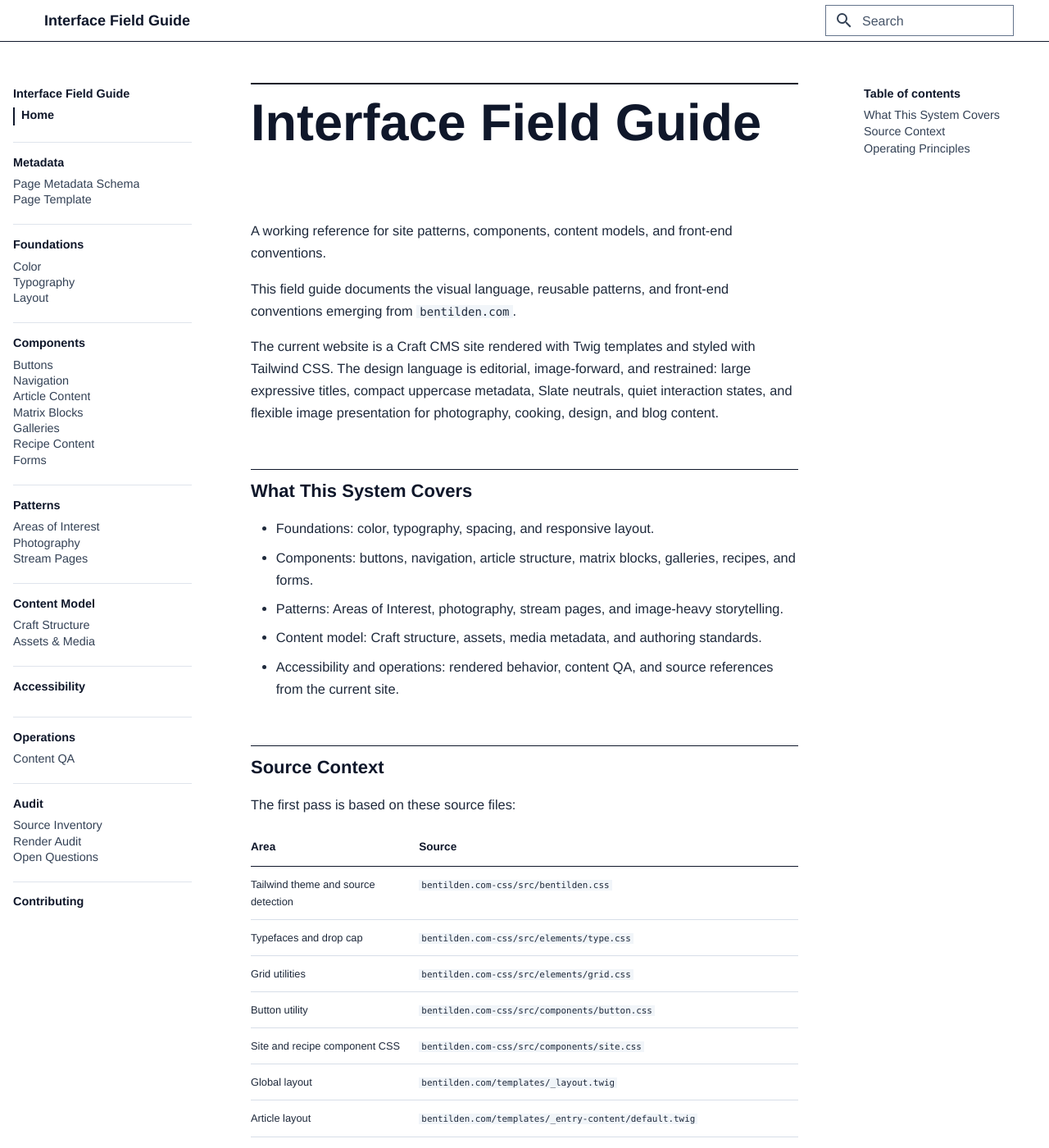
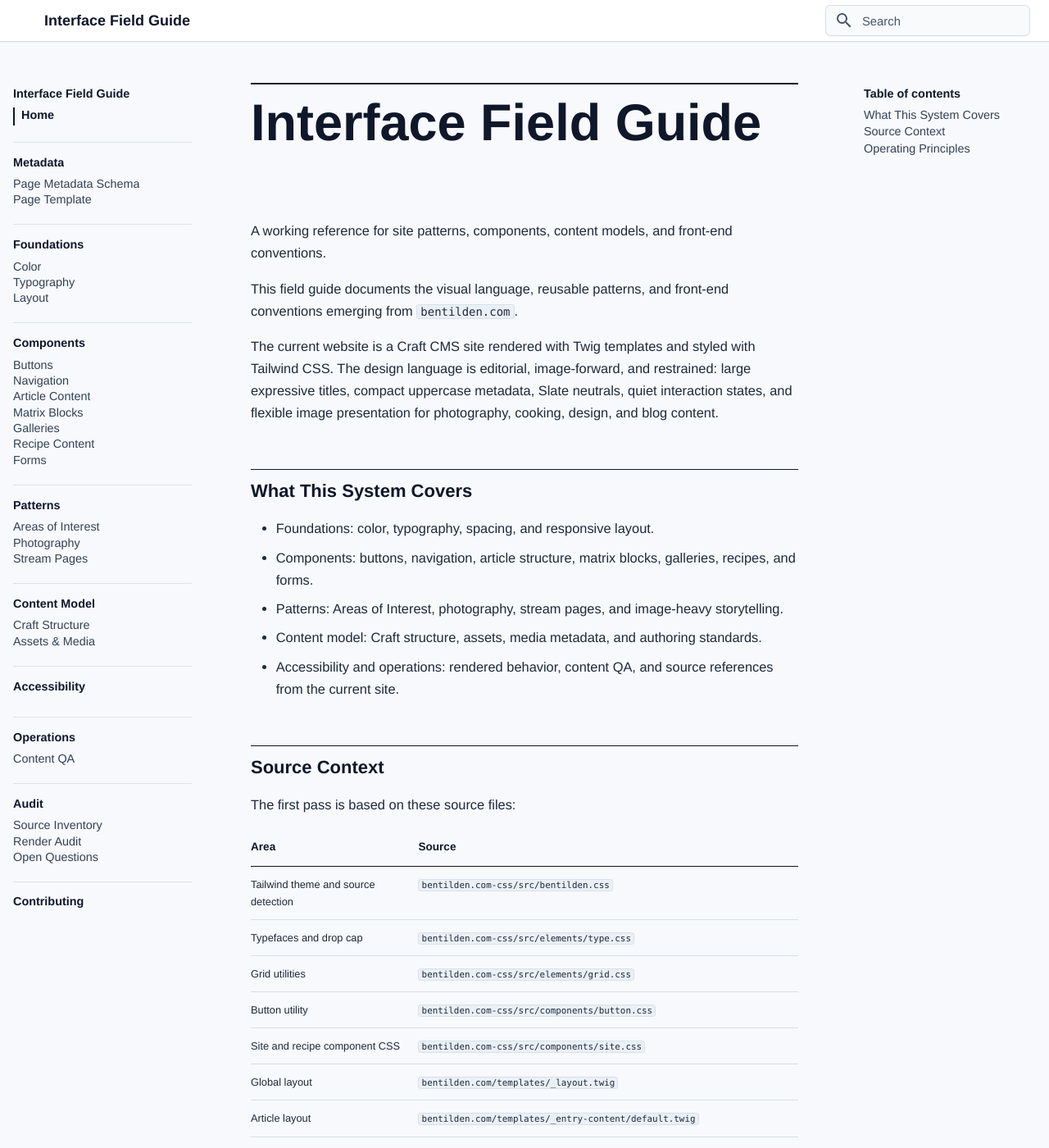
Before and after one commit to bentilden/Design-System, an MkDocs documentation site: the page built from docs/index.md, in a window 1280 px wide and 1400 px high. Shown: the whole window at 82% size. Built offline with MkDocs 1.6.1 and Material for MkDocs 9.7.7, drawn with Linux system fonts in a browser that asks for light colours; some web fonts are replaced.

Commit message:
Refine design tokens and apply consistent border-radius and shadow system
Adds surface, page-bg, line-soft, radius, and shadow CSS custom properties to the design token set, then applies them consistently across all UI components — header, search, code blocks, admonitions, tables, swatches, and examples. Replaces hard-coded sharp corners (border-radius: 0) and blank box-shadow: none rules with the new token values, and softens nav active/hover font-weight from 800 to 700.

```diff
--- a/docs/assets/stylesheets/extra.css
+++ b/docs/assets/stylesheets/extra.css
@@ -126,8 +126,17 @@
   --bt-slate-800: #1e293b;
   --bt-slate-900: #0f172a;
   --bt-orange-700: #c2410c;
+  --bt-page-bg: #f7f9fc;
+  --bt-surface: #ffffff;
+  --bt-surface-soft: #f1f5f9;
+  --bt-surface-code: #eaf0f6;
   --bt-line: #d7dee8;
+  --bt-line-soft: #e4eaf2;
   --bt-line-strong: #0f172a;
+  --bt-radius-sm: 0.18rem;
+  --bt-radius-md: 0.32rem;
+  --bt-shadow-xs: 0 1px 1px rgb(15 23 42 / 0.04);
+  --bt-shadow-sm: 0 1px 3px rgb(15 23 42 / 0.07);
   --bt-font-sans: "HelveticaNow", "Helvetica Neue", Helvetica, Arial, ui-sans-serif, system-ui, sans-serif;
   --bt-font-display: "HelveticaNowDisplay", "HelveticaNow", "Helvetica Neue", Helvetica, Arial, ui-sans-serif, system-ui, sans-serif;
   --bt-font-micro: "HelveticaNowMicro", "HelveticaNow", "Helvetica Neue", Helvetica, Arial, ui-sans-serif, system-ui, sans-serif;
@@ -143,23 +152,23 @@
   --md-accent-fg-color: var(--bt-orange-700);
   --md-default-fg-color: var(--bt-slate-800);
   --md-default-fg-color--light: var(--bt-slate-600);
-  --md-default-bg-color: var(--bt-white);
+  --md-default-bg-color: var(--bt-page-bg);
   --md-text-font-family: var(--bt-font-sans);
   --md-code-font-family: var(--bt-font-code);
   --md-typeset-a-color: var(--bt-slate-900);
-  --md-code-bg-color: var(--bt-slate-100);
+  --md-code-bg-color: var(--bt-surface-code);
   --md-code-fg-color: var(--bt-slate-800);
   --md-footer-bg-color: var(--bt-slate-900);
   --md-footer-bg-color--dark: var(--bt-slate-900);
 }
 
 body {
-  background: var(--bt-white);
+  background: var(--bt-page-bg);
   font-family: var(--bt-font-sans);
 }
 
 .md-container {
-  background: var(--bt-white);
+  background: var(--bt-page-bg);
 }
 
 .md-footer {
@@ -175,11 +184,11 @@ body {
 .md-tabs {
   background-color: var(--bt-white);
   color: var(--bt-slate-900);
-  box-shadow: none;
+  box-shadow: var(--bt-shadow-xs);
 }
 
 .md-header {
-  border-bottom: 1px solid var(--bt-line-strong);
+  border-bottom: 1px solid var(--bt-line);
 }
 
 .md-tabs {
@@ -270,7 +279,10 @@ html::-webkit-scrollbar-thumb:hover,
 }
 
 .md-header__button[for="__search"] {
-  border: 1px solid var(--bt-slate-500);
+  background: var(--bt-slate-50);
+  border: 1px solid var(--bt-line);
+  border-radius: var(--bt-radius-md);
+  box-shadow: var(--bt-shadow-xs);
   color: var(--bt-slate-900);
   height: 1.9rem;
   margin-left: 0.35rem;
@@ -279,28 +291,29 @@ html::-webkit-scrollbar-thumb:hover,
 }
 
 .md-header__button[for="__search"]:is(:focus, :hover) {
-  background: var(--bt-slate-50);
-  border-color: var(--bt-slate-900);
+  background: var(--bt-white);
+  border-color: var(--bt-slate-300);
   color: var(--bt-slate-900);
 }
 
 .md-search__form {
-  background: var(--bt-white);
-  border: 1px solid var(--bt-slate-500);
-  border-radius: 0;
-  box-shadow: none;
+  background: var(--bt-slate-50);
+  border: 1px solid var(--bt-line);
+  border-radius: var(--bt-radius-md);
+  box-shadow: var(--bt-shadow-xs);
 }
 
 .md-search__form:is(:focus-within, :hover) {
   background: var(--bt-white);
-  border-color: var(--bt-slate-900);
-  box-shadow: none;
+  border-color: var(--bt-slate-300);
+  box-shadow: var(--bt-shadow-sm);
 }
 
 .md-search__input {
   color: var(--bt-slate-900);
-  font-family: var(--bt-font-micro);
-  font-size: 0.8rem;
+  font-family: var(--bt-font-sans);
+  font-size: 0.74rem;
+  font-weight: 500;
 }
 
 .md-search__input::placeholder {
@@ -309,25 +322,26 @@ html::-webkit-scrollbar-thumb:hover,
 }
 
 .md-search__icon {
-  color: var(--bt-slate-700) !important;
+  color: var(--bt-slate-600) !important;
 }
 
 .md-search__output {
-  border: 1px solid var(--bt-slate-900);
-  border-radius: 0;
-  box-shadow: none;
+  background: var(--bt-surface);
+  border: 1px solid var(--bt-line);
+  border-radius: var(--bt-radius-md);
+  box-shadow: var(--bt-shadow-sm);
   margin-top: 0.35rem;
 }
 
 [data-md-toggle="search"]:checked ~ .md-header .md-search__form {
   background: var(--bt-white);
-  border-color: var(--bt-slate-900);
-  border-radius: 0;
-  box-shadow: none;
+  border-color: var(--bt-slate-300);
+  border-radius: var(--bt-radius-md);
+  box-shadow: var(--bt-shadow-sm);
 }
 
 [data-md-toggle="search"]:checked ~ .md-header .md-search__output {
-  box-shadow: none;
+  box-shadow: var(--bt-shadow-sm);
 }
 
 @media screen and (min-width: 60em) {
@@ -338,7 +352,7 @@ html::-webkit-scrollbar-thumb:hover,
 
   .md-search__form {
     height: 1.9rem;
-    width: 11.5rem;
+    width: 12.5rem;
   }
 
   .md-search__input {
@@ -434,21 +448,38 @@ html::-webkit-scrollbar-thumb:hover,
 .md-typeset code,
 .md-typeset pre,
 .md-typeset .highlight {
-  border-radius: 0;
+  border-radius: var(--bt-radius-md);
+}
+
+.md-typeset code {
+  background: var(--bt-surface-code);
+  border: 1px solid rgb(203 213 225 / 0.55);
+  border-radius: var(--bt-radius-sm);
+}
+
+.md-typeset pre > code {
+  background: var(--bt-surface-code);
+  border: 1px solid var(--bt-line-soft);
+  border-radius: var(--bt-radius-md);
+  box-shadow: var(--bt-shadow-xs);
+}
+
+.md-typeset .highlight {
+  background: transparent;
 }
 
 .md-typeset .admonition,
 .md-typeset details {
-  background: var(--bt-white);
+  background: var(--bt-surface);
   border: 1px solid var(--bt-line) !important;
   border-left: 0.25rem solid var(--bt-line-strong) !important;
-  border-radius: 0;
-  box-shadow: none;
+  border-radius: var(--bt-radius-md);
+  box-shadow: var(--bt-shadow-xs);
 }
 
 .md-typeset .admonition-title,
 .md-typeset summary {
-  background: var(--bt-white) !important;
+  background: var(--bt-surface-soft) !important;
   border-bottom: 1px solid var(--bt-line);
   color: var(--bt-slate-900) !important;
   font-weight: 700;
@@ -462,7 +493,7 @@ html::-webkit-scrollbar-thumb:hover,
 .md-typeset table:not([class]) {
   border: 0;
   border-collapse: collapse;
-  border-radius: 0;
+  border-radius: var(--bt-radius-md);
   box-shadow: none;
   display: table;
   max-width: 100%;
@@ -491,7 +522,7 @@ html::-webkit-scrollbar-thumb:hover,
 
 .md-button,
 .md-typeset .md-button {
-  border-radius: 0;
+  border-radius: var(--bt-radius-md);
   font-family: var(--bt-font-micro);
   font-weight: 700;
   padding: 0.7em 1.25em;
@@ -520,7 +551,7 @@ html::-webkit-scrollbar-thumb:hover,
 .md-sidebar__inner,
 .md-sidebar__scrollwrap,
 .md-sidebar .md-nav {
-  background: var(--bt-white) !important;
+  background: var(--bt-page-bg) !important;
   box-shadow: none !important;
 }
 
@@ -551,7 +582,7 @@ html::-webkit-scrollbar-thumb:hover,
 }
 
 .md-nav__title {
-  background: var(--bt-white) !important;
+  background: var(--bt-page-bg) !important;
   border-bottom: 0;
   box-shadow: none !important;
   color: var(--bt-slate-900);
@@ -604,13 +635,13 @@ html::-webkit-scrollbar-thumb:hover,
 
 .md-sidebar--primary .md-nav__link:is(:focus, :hover) {
   color: var(--bt-slate-900);
-  font-weight: 800;
+  font-weight: 700;
 }
 
 .md-nav__link--active,
 .md-sidebar__link--active {
   color: var(--bt-slate-900);
-  font-weight: 800;
+  font-weight: 700;
 }
 
 .md-nav__link--active {
@@ -636,7 +667,7 @@ html::-webkit-scrollbar-thumb:hover,
 .md-sidebar--secondary .md-nav__link:is(:focus, :hover),
 .md-sidebar--secondary .md-nav__link--active {
   color: var(--bt-slate-900) !important;
-  font-weight: 800;
+  font-weight: 700;
 }
 
 .md-sidebar--secondary .md-nav__link--passed {
@@ -661,7 +692,7 @@ html::-webkit-scrollbar-thumb:hover,
   color: var(--bt-slate-600);
   font-family: var(--bt-font-micro);
   font-size: 0.68rem;
-  font-weight: 800;
+  font-weight: 700;
   line-height: 1.2;
   margin: 0 0 0.45rem;
 }
@@ -698,7 +729,7 @@ html::-webkit-scrollbar-thumb:hover,
 .bt-doc-meta dt {
   color: var(--bt-slate-500);
   font-size: 0.68rem;
-  font-weight: 700;
+  font-weight: 500;
   line-height: 1.2;
 }
 
@@ -717,10 +748,10 @@ html::-webkit-scrollbar-thumb:hover,
 }
 
 .bt-swatch {
-  background: var(--bt-white);
+  background: var(--bt-surface);
   border: 1px solid var(--bt-line);
-  border-radius: 0;
-  box-shadow: none;
+  border-radius: var(--bt-radius-md);
+  box-shadow: var(--bt-shadow-xs);
   overflow: hidden;
 }
 
@@ -745,9 +776,10 @@ html::-webkit-scrollbar-thumb:hover,
 }
 
 .bt-example {
-  background: var(--bt-white);
+  background: var(--bt-surface);
   border: 1px solid var(--bt-line);
-  border-radius: 0;
+  border-radius: var(--bt-radius-md);
+  box-shadow: var(--bt-shadow-xs);
   max-width: var(--bt-prose-max);
   padding: 1.25rem;
 }
@@ -755,8 +787,8 @@ html::-webkit-scrollbar-thumb:hover,
 .bt-button-demo {
   align-items: center;
   background: var(--bt-slate-900);
-  border-radius: 0;
-  box-shadow: none;
+  border-radius: var(--bt-radius-md);
+  box-shadow: var(--bt-shadow-xs);
   color: var(--bt-white);
   display: inline-flex;
   font-weight: 700;
```
